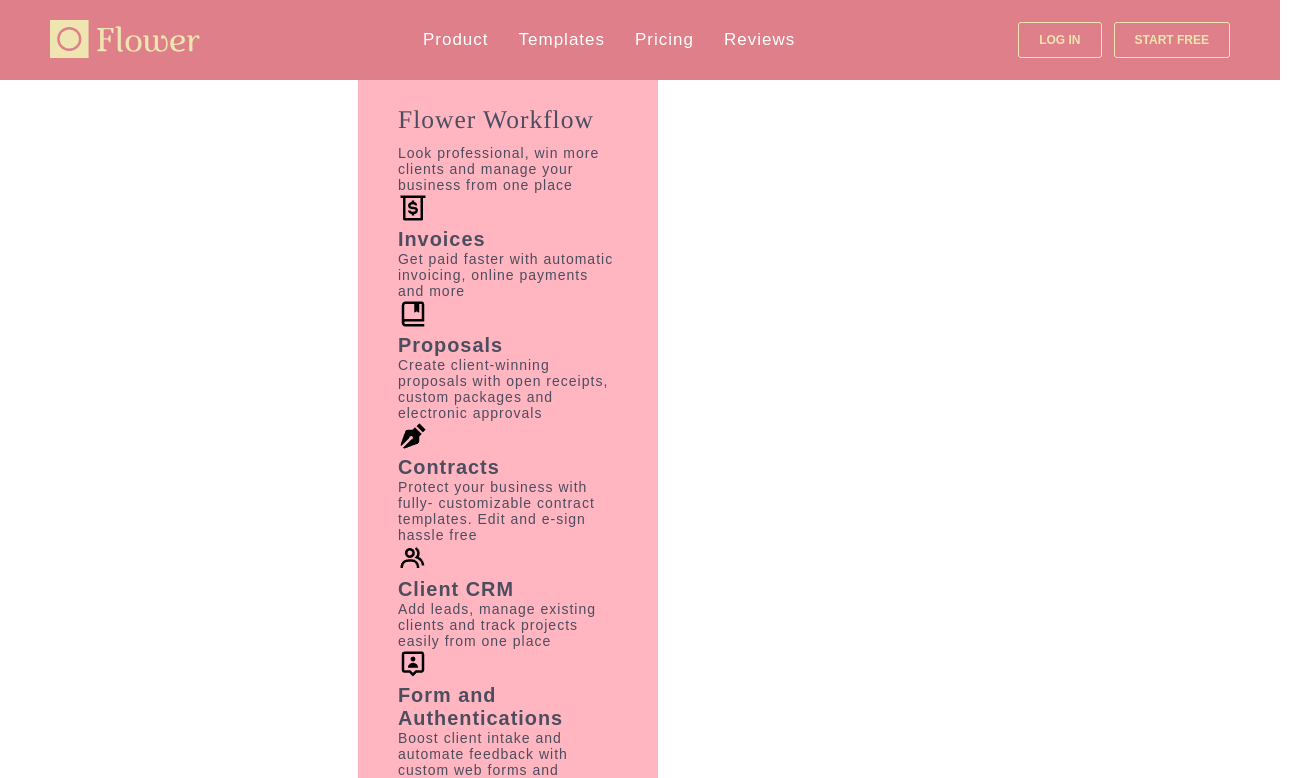
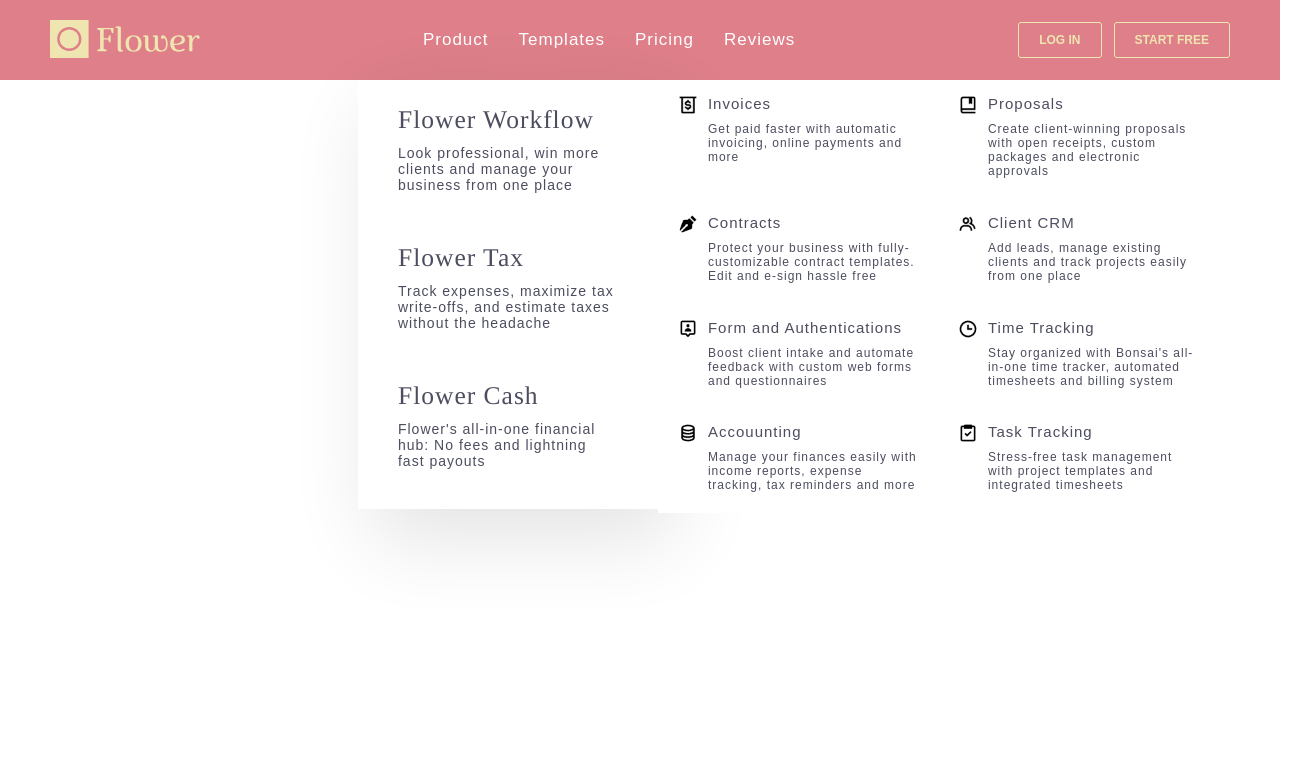
Before and after one commit to zeeneecodes/pricing-page, a website: page index.html in a window 1280 px wide. Shown: the top 778 px of the page, 1308 px wide, since content can reach past the window. Drawn offline with nearby package versions, Linux system fonts and the light colour scheme; files that its build step writes are made by us from their sources.

Commit message:
add style for the nested dropdown for product

```diff
--- a/sass/layout/_navigation.scss
+++ b/sass/layout/_navigation.scss
@@ -47,9 +47,9 @@
         position: absolute;
         color: $dark-gray;
         top: 6.5rem;
-        background-color: lightpink;
         left: -5rem;
         width: 30rem;
+        box-shadow: $box-shadow;
       }
     }
   }
@@ -61,6 +61,15 @@
 
 .dropdown__content {
   padding: 2.5rem 4rem;
+  position: relative;
+
+  &:last-child {
+    padding-bottom: 4rem;
+  }
+
+  &:hover {
+    background-color: $light-gray;
+  }
 
   & h2 {
     font-family: $title-font;
@@ -72,4 +81,44 @@
     font-size: 1.4rem;
     letter-spacing: 1px;
   }
+
+  &-more {
+    color: $dark-gray;
+    position: absolute;
+    top: 0;
+    left: 30rem;
+    width: 65rem;
+    height: 43.3rem;
+    background-color: $white;
+    display: grid;
+    grid-template-columns: 28rem 28rem;
+
+    & > div {
+      display: grid;
+      grid-template-columns: 2rem 1fr;
+      padding: 1.5rem 2rem;
+
+      &:hover {
+        background-color: $light-gray;
+      }
+
+      & img {
+        width: 100%;
+      }
+
+      & > :nth-child(2) {
+        margin-left: 1rem;
+
+        & h3 {
+          font-size: 1.5rem;
+          font-weight: 400;
+        }
+
+        & p {
+          margin-top: 1rem;
+          font-size: 1.2rem;
+        }
+      }
+    }
+  }
 }
```
